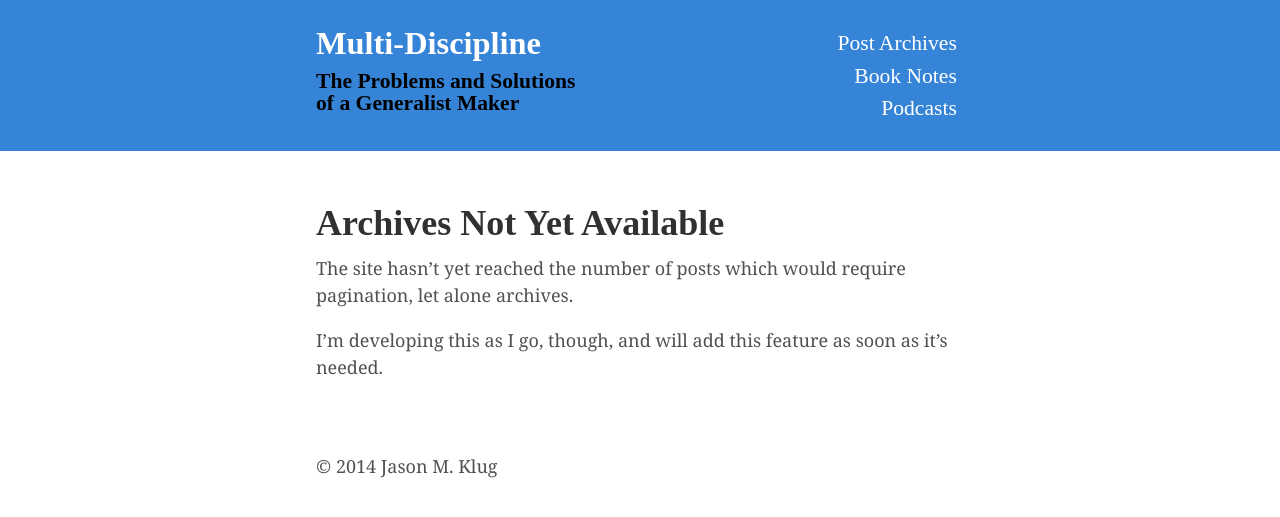
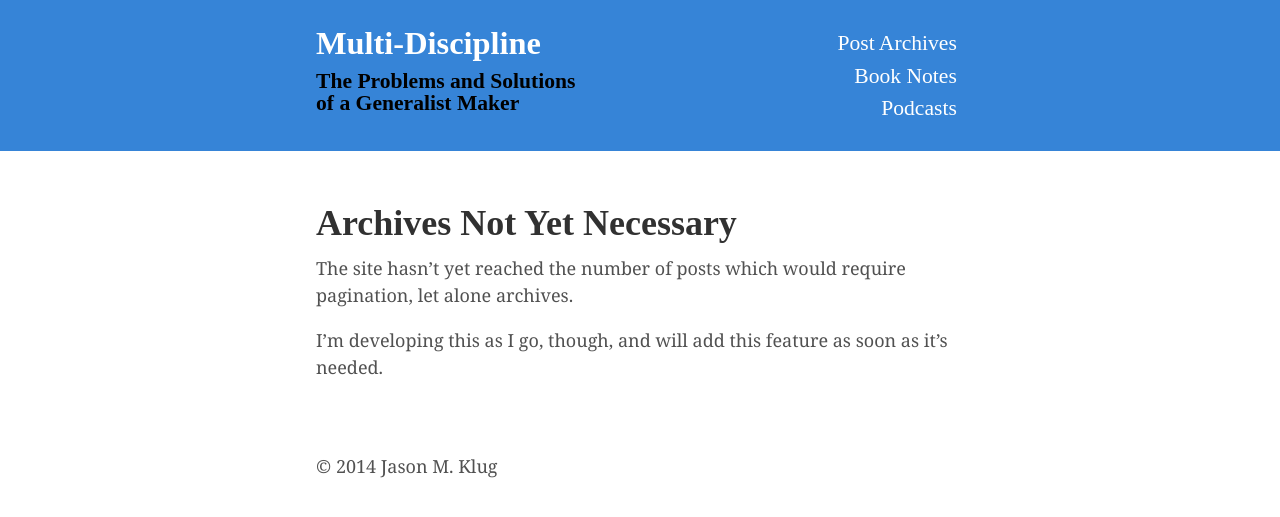
Before and after one commit to jasonmklug/multi-discipline, a Jekyll site: the page built from archives/index.md, in a window 1280 px wide. Shown: the top 517 px of the page. Built offline with Jekyll 4.4.1, drawn with Linux system fonts in a browser that asks for light colours; Markdown is read by kramdown in place of the engine named in the settings.

Commit message:
Change language of /archives headline

```diff
--- a/archives/index.md
+++ b/archives/index.md
@@ -3,7 +3,7 @@ layout: default
 title: Post Archivesjeky
 ---
 
-# Archives Not Yet Available
+# Archives Not Yet Necessary
 
 The site hasn't yet reached the number of posts which would require pagination, let alone archives.
 
```
